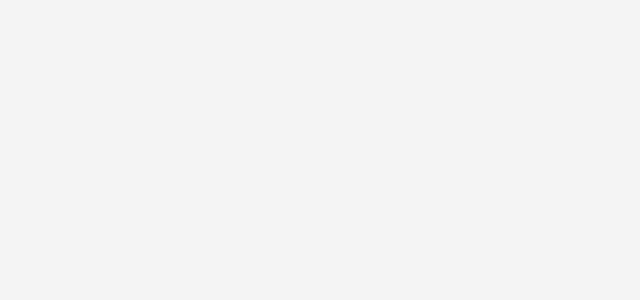
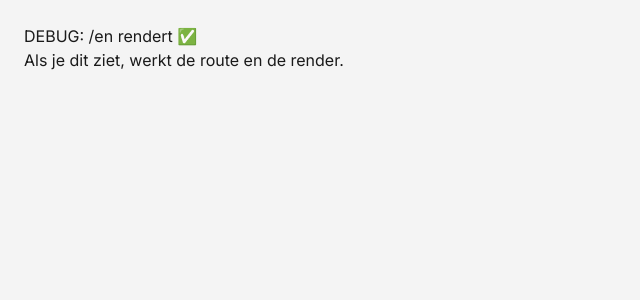
Before and after one commit to thepieter22-web/carpetz, a Next.js app: page /en in a window 1280 px wide. Shown: the top 300 px of the page, without its empty margins (0-640 px from the left). Built offline with nearby package versions, Linux system fonts and the light colour scheme.

Commit message:
Update page.tsx

```diff
--- a/app/[locale]/page.tsx
+++ b/app/[locale]/page.tsx
@@ -1,8 +1,9 @@
-export default function Home() {
+export default function LocaleHome({ params }: { params: { locale: string } }) {
   return (
-    <>
-      {/* jouw echte homepage hier */}
-    </>
+    <main style={{ padding: 24 }}>
+      <h1>DEBUG: /{params.locale} rendert ✅</h1>
+      <p>Als je dit ziet, werkt de route en de render.</p>
+    </main>
   );
 }
 ``
```
